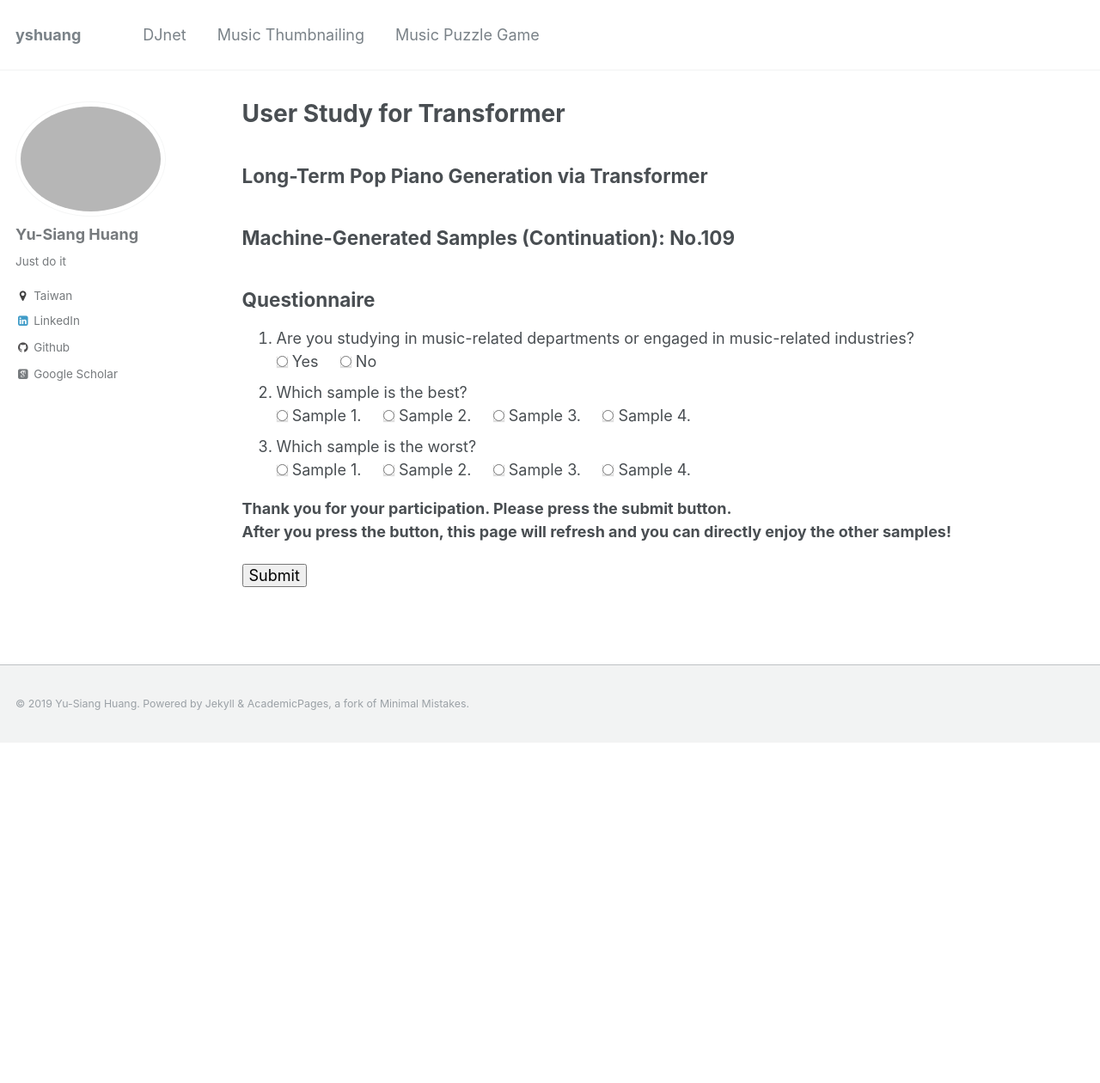
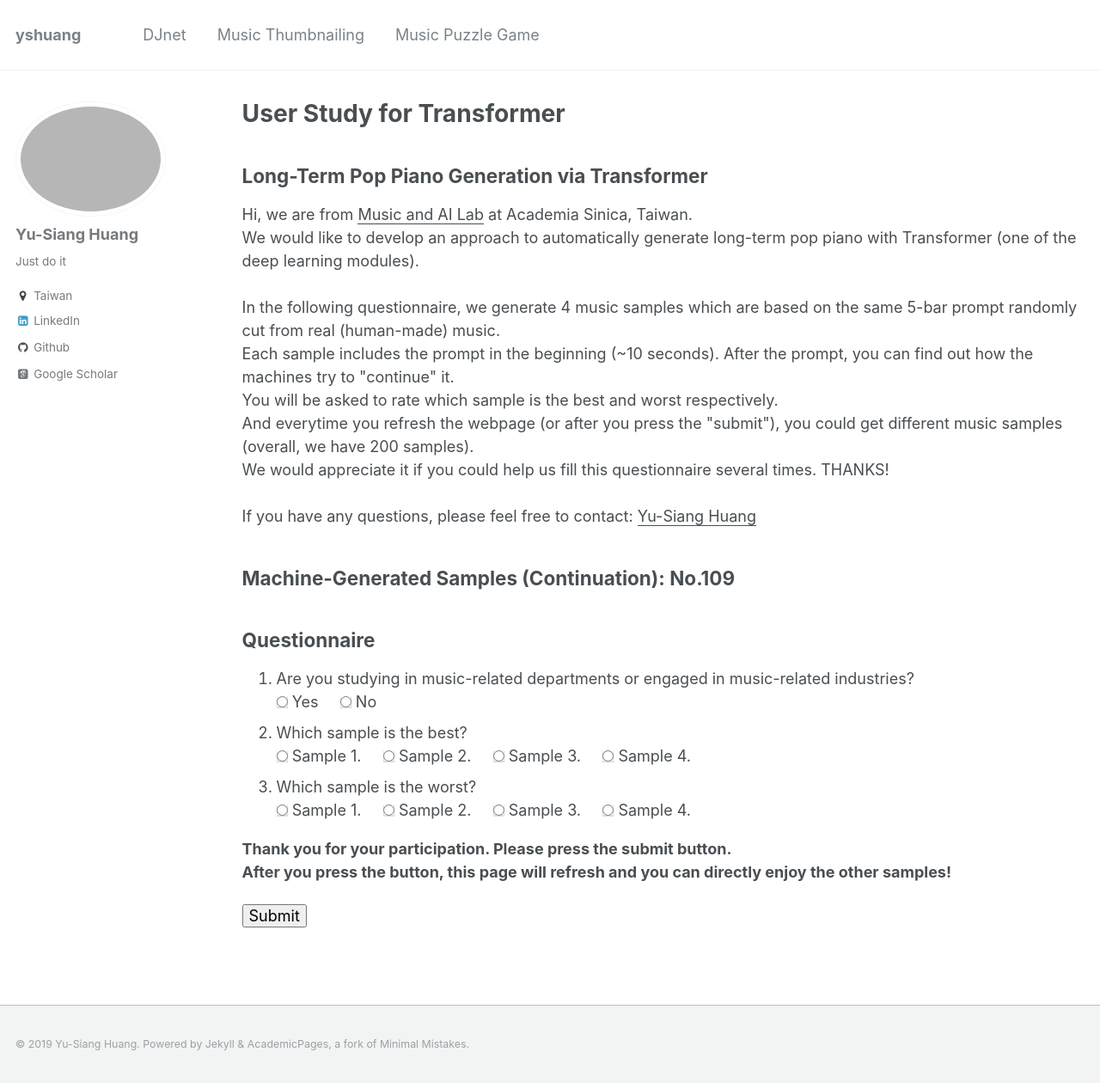
Before and after one commit to remyhuang/remyhuang.github.io, a Jekyll site: the page built from _pages/music_generation.html, in a window 1280 px wide and 1260 px high. Shown: the whole window at 86% size. Built offline with Jekyll 4.4.1, drawn with Linux system fonts in a browser that asks for light colours; some web fonts are replaced.

Commit message:
Update music_generation.html

```diff
--- a/_pages/music_generation.html
+++ b/_pages/music_generation.html
@@ -79,6 +79,16 @@ author_profile: true
 
         <!-- description -->
         <h2>Long-Term Pop Piano Generation via Transformer</h2>
+        <p>
+            Hi, we are from <u><a href="https://musicai.citi.sinica.edu.tw/" target="_blank">Music and AI Lab</a></u> at Academia Sinica, Taiwan. <br>
+            We would like to develop an approach to automatically generate long-term pop piano with Transformer (one of the deep learning modules). <br><br>
+            In the following questionnaire, we generate 4 music samples which are based on the same 5-bar prompt randomly cut from real (human-made) music. <br>
+            Each sample includes the prompt in the beginning (~10 seconds). After the prompt, you can find out how the machines try to "continue" it. <br>
+            You will be asked to rate which sample is the best and worst respectively. <br>
+            And everytime you refresh the webpage (or after you press the "submit"), you could get different music samples (overall, we have 200 samples). <br>
+            We would appreciate it if you could help us fill this questionnaire several times. THANKS! <br><br>
+            If you have any questions, please feel free to contact: <u><a href="https://remyhuang.github.io/" target="_blank">Yu-Siang Huang</a></u> <br>
+        </p>
 
         <!-- audio contents -->
         <h2 id="header2"></h2>
```
